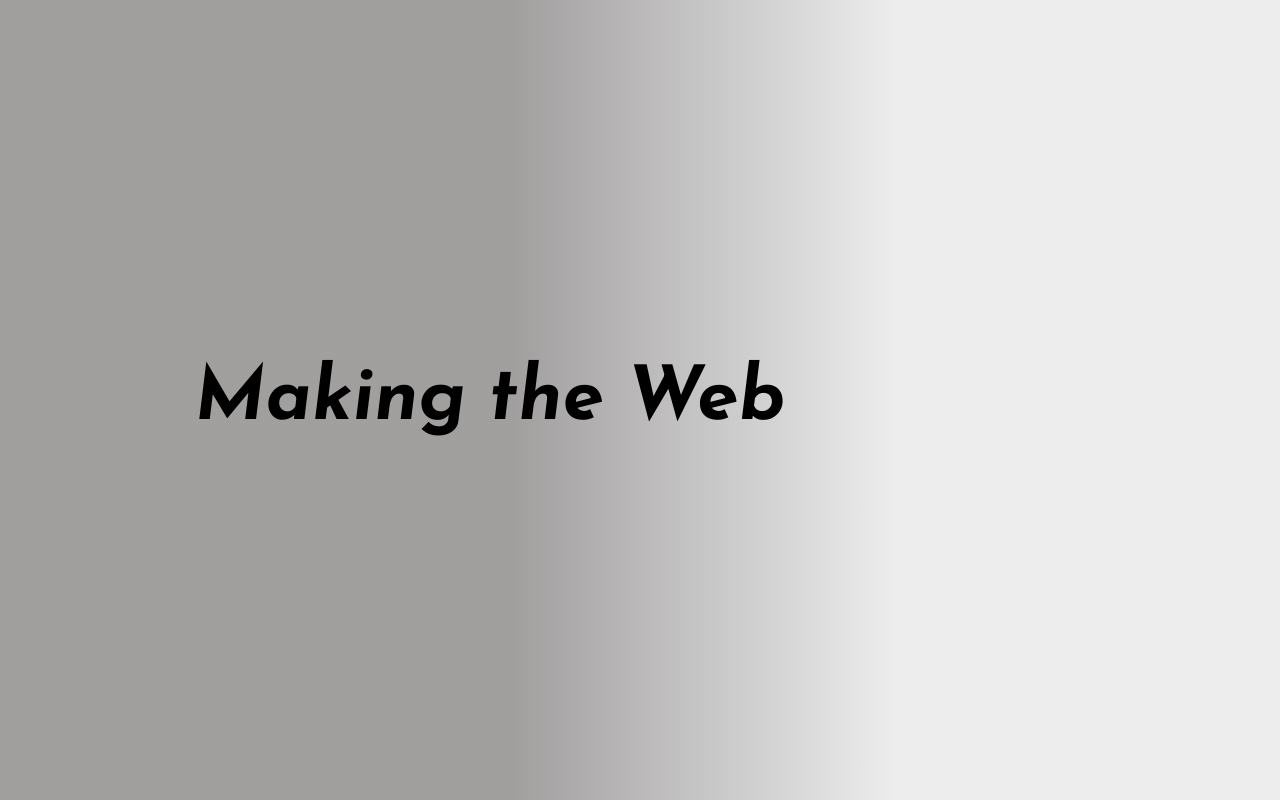
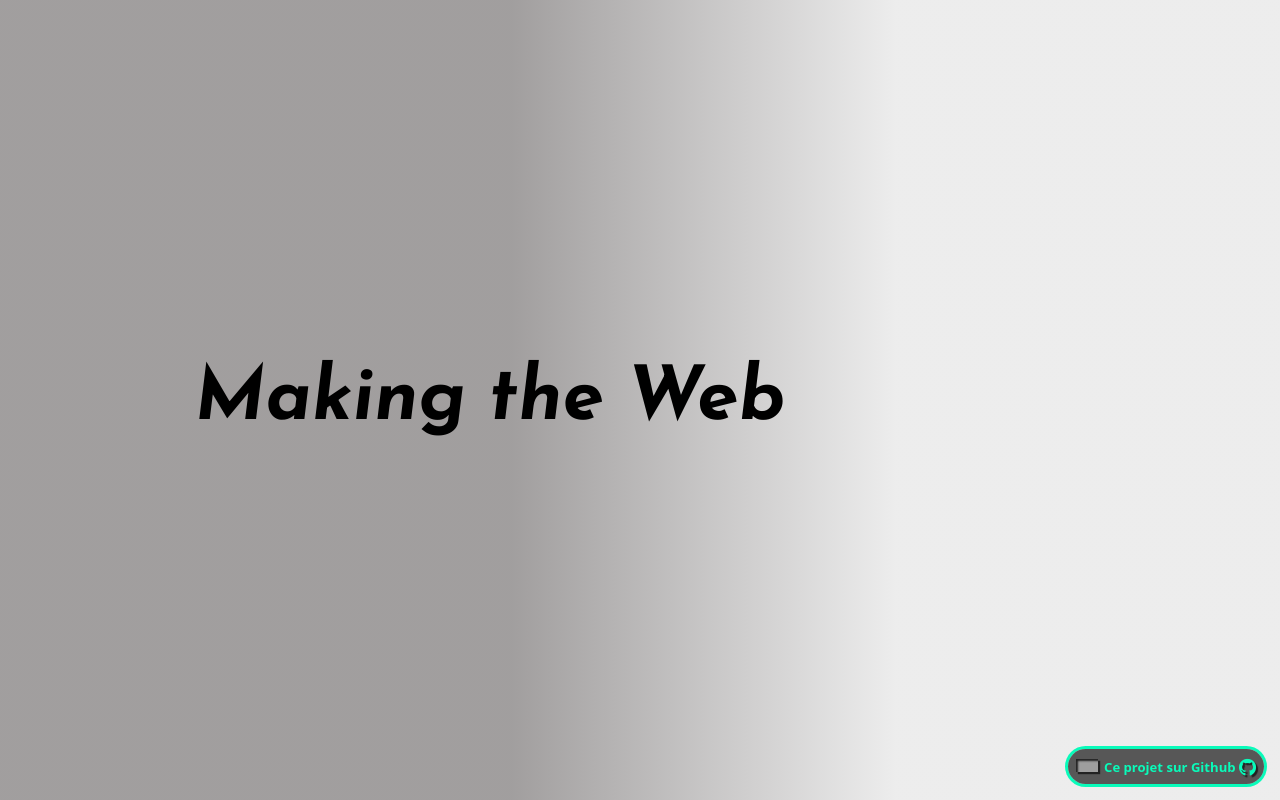
Before and after one commit to CY-Abdel/JS_Project, a plain HTML site: page LettresDynamique/index.html in a window 1280 px wide. Drawn offline with Linux system fonts and the light colour scheme; grey boxes are pictures that could not be loaded.

Commit message:
Ajout du lien vers Github

```diff
--- a/LettresDynamique/index.html
+++ b/LettresDynamique/index.html
@@ -22,8 +22,8 @@
 
 
    <!-- Signature -->
-   <!-- <div class="container-signature">
-      <a href="https://github.com/ChougarAbdelhadi/Button/" target="_blank">
+   <div class="container-signature">
+      <a href="https://github.com/ChougarAbdelhadi/Letters" target="_blank">
          <div class="signature">
             <div class="flag"></div>
             <h3>
@@ -32,7 +32,7 @@
             </h3>
          </div>
       </a>
-   </div> -->
+   </div>
 
 
    <!-- <script src="./assets/jquery.min.js" type="text/javascript"></script> -->
--- a/LettresDynamique/style.css
+++ b/LettresDynamique/style.css
@@ -46,3 +46,58 @@ body {
         transform: translateZ(-280px) translateX(200px);
     }
 }
+
+
+
+
+
+
+/* Signature Github */
+@import url('https://fonts.googleapis.com/css?family=Open+Sans:300&display=swap');
+
+.signature {
+    display: flex;
+    position: absolute;
+    bottom: 1rem;
+    right: 1rem;
+    background: rgba(51, 51, 51, 0.808);
+    padding: .5rem .5rem;
+    border-radius: 50px;
+    box-shadow: 0 0 0px 3px rgb(9,251,186);
+    color: rgb(9,251,186);
+    font-family: 'Open Sans', sans-serif;
+    font-size: 0.7rem;
+    cursor: pointer;
+}
+
+.signature h3 {
+    margin: 0;
+}
+
+.signature:hover {
+    transform: translateX(3px);
+    background: linear-gradient(90deg, rgba(51, 51, 51, 0.808) 30%, rgba(100, 100, 100, 0.808) 100% );
+    transition: .3s ease;
+    box-shadow: 0 0 0px 3px rgb(79, 250, 204);
+    color: rgb(79, 250, 204);
+}
+.signature:focus {
+    outline: none;
+}
+.signature .flag {
+    height: 13px;
+    width: 22px;
+    background: url('https://kabyle.com/wp-content/uploads/2019/06/amazigh-flag.jpg') no-repeat center/cover;
+
+    /* Le Drapeau Français */
+    /* background: linear-gradient(90deg, blue 36%, white 36%, white 67%, red 67%); */
+    box-shadow: inset 2px 2px 2px #222, 2px 2px 1px #222;
+    margin-right: 6px;
+    transform: translateY(2px);
+}
+
+.signature i {
+    font-size: 1.1rem;
+    text-shadow: 2px 2px 1px #222;
+    transform: translateY(2px);
+  }
```
